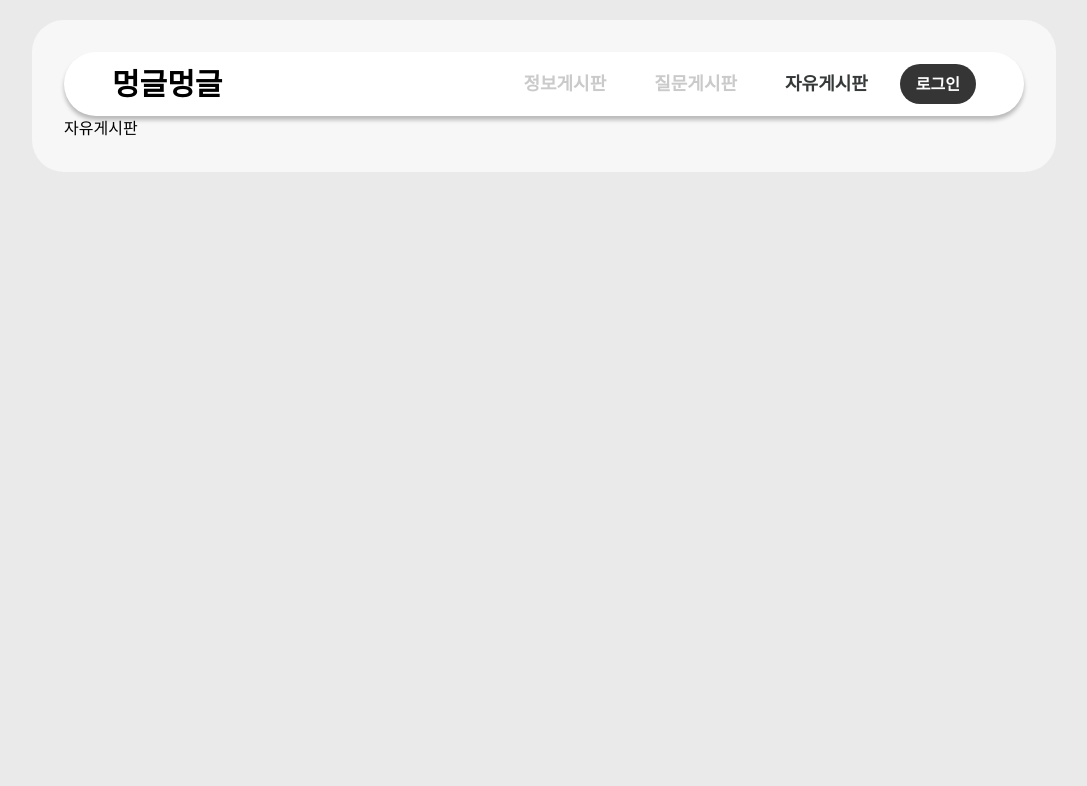
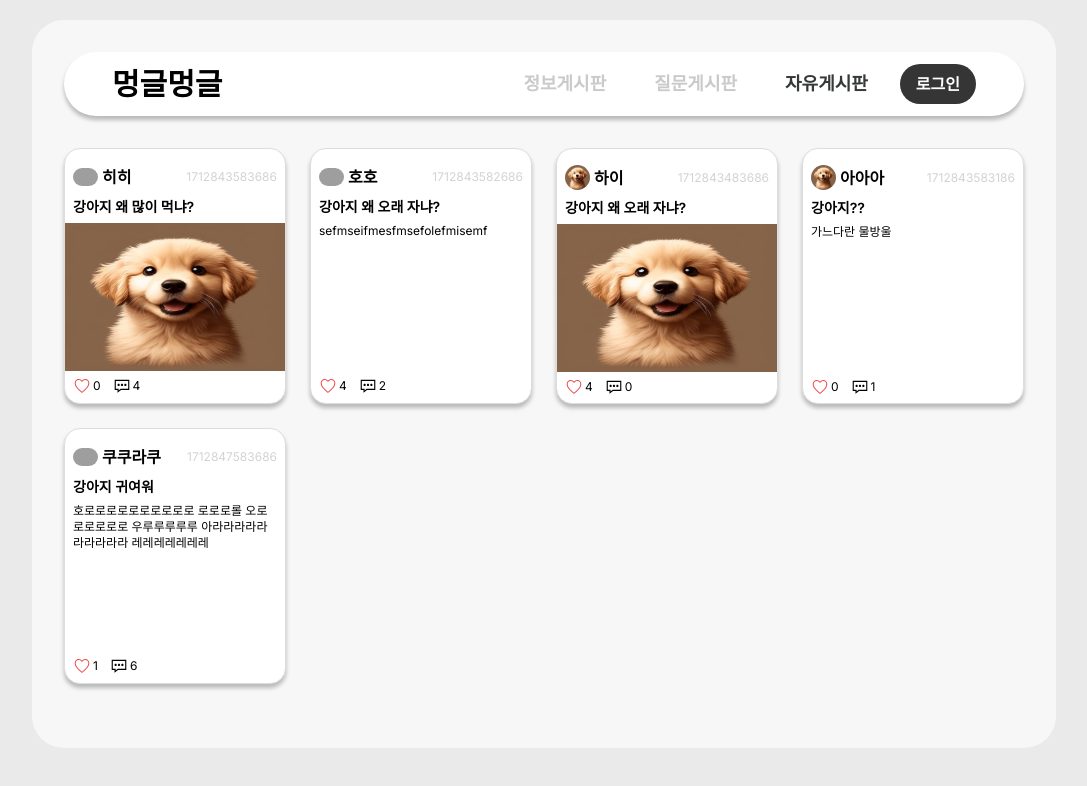
Before and after one commit to JiiHong/meong-geul-meong-geul, a Next.js app: page /board/free in a window 1280 px wide. Shown: the top 786 px of the page, without its empty margins (96-1183 px from the left). Built offline with nearby package versions, Linux system fonts and the light colour scheme; no server answers; grey boxes are pictures that could not be loaded.

Commit message:
[#30] Feat: 게시판 목록 카드 구현

```diff
--- a/src/app/board/free/page.tsx
+++ b/src/app/board/free/page.tsx
@@ -1,3 +1,19 @@
+import boards from '../../../../public/board.json';
+import BoardCard from '@/components/Board/BoardCard';
+
 export default function FreeBoardPage() {
-  return <div>자유게시판</div>;
+  return (
+    <section>
+      <ul className="grid grid-cols-4 sm:grid-cols-2 md:grid-cols-3 lg:grid-cols-3 gap-6 py-8">
+        {boards.map((board) => (
+          <li
+            key={board.id}
+            className="h-64 border shadow-base rounded-2xl bg-white transition-all hover:-translate-y-2"
+          >
+            <BoardCard board={board} />
+          </li>
+        ))}
+      </ul>
+    </section>
+  );
 }
--- /dev/null
+++ b/src/components/Board/BoardCard.tsx
@@ -0,0 +1,69 @@
+import { defaultUserImage } from '@/constants/image';
+import { Board } from '@/types/board';
+import Image from 'next/image';
+import Link from 'next/link';
+import { IoIosHeartEmpty } from 'react-icons/io';
+import { LiaCommentDotsSolid } from 'react-icons/lia';
+
+type Props = {
+  board: Board;
+};
+
+export default function BoardCard({ board }: Props) {
+  const {
+    id,
+    name,
+    title,
+    content,
+    contentImage,
+    userImage,
+    likeCount,
+    commentCount,
+    createdAt,
+  } = board;
+
+  return (
+    <Link href={`/board/info/${id}`} className="block w-full h-full py-4">
+      <article className="w-full h-full">
+        <div className="flex justify-between items-center px-2">
+          <div className="flex items-center gap-1 shrink-0">
+            <Image
+              src={userImage ?? defaultUserImage}
+              alt={title}
+              width={25}
+              height={30}
+              className="rounded-full"
+            />
+            <span className="font-semibold">{name}</span>
+          </div>
+          <span className="text-xs text-gray-300">{createdAt}</span>
+        </div>
+        <div className="flex flex-col gap-1.5 h-full">
+          <p className="px-2 mt-2 text-sm font-semibold">{title}</p>
+          <div className="relative w-full h-2/3">
+            {contentImage ? (
+              <Image
+                src={contentImage}
+                alt={title}
+                fill
+                sizes="(max-width: 639px) 45vw, (max-width: 767) 25vw, 20vw"
+              />
+            ) : (
+              <p className="px-2 h-full text-xs break-words">{content}</p>
+            )}
+          </div>
+          <div className="flex items-center gap-3 px-2">
+            <div className="flex items-center gap-0.5">
+              <IoIosHeartEmpty className="text-lg text-red-500 hover:scale-110" />
+              <span className="text-xs">{likeCount}</span>
+            </div>
+            <div className="flex items-center gap-0.5">
+              <LiaCommentDotsSolid className="text-lg" />
+              <span className="text-xs">{commentCount}</span>
+            </div>
+          </div>
+        </div>
+      </article>
+    </Link>
+  );
+}
```
